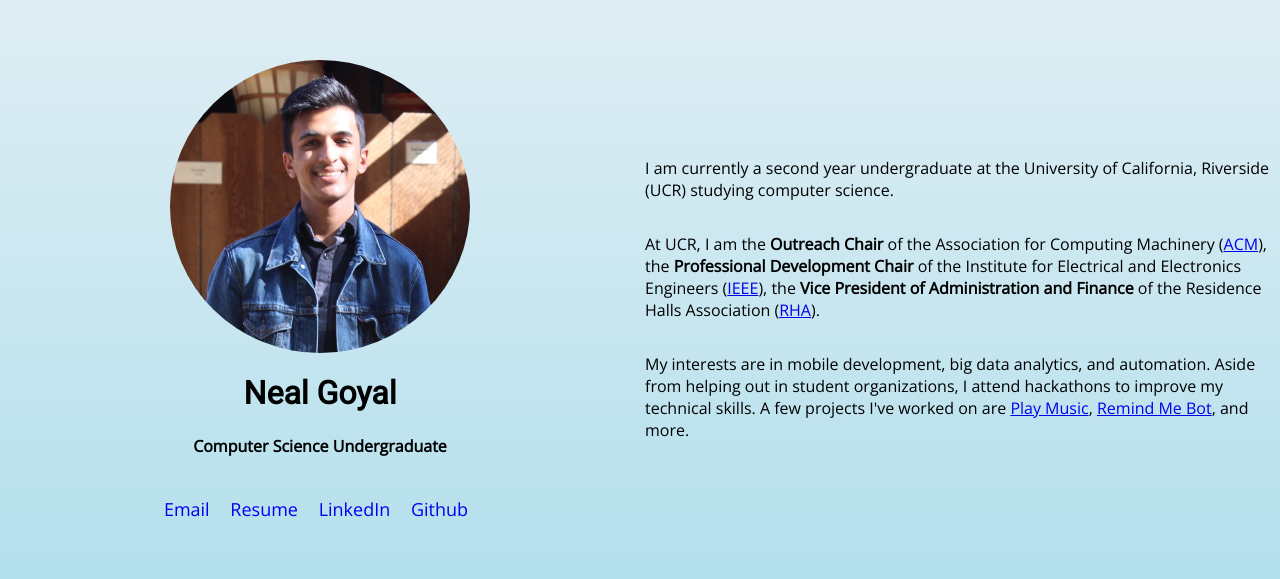
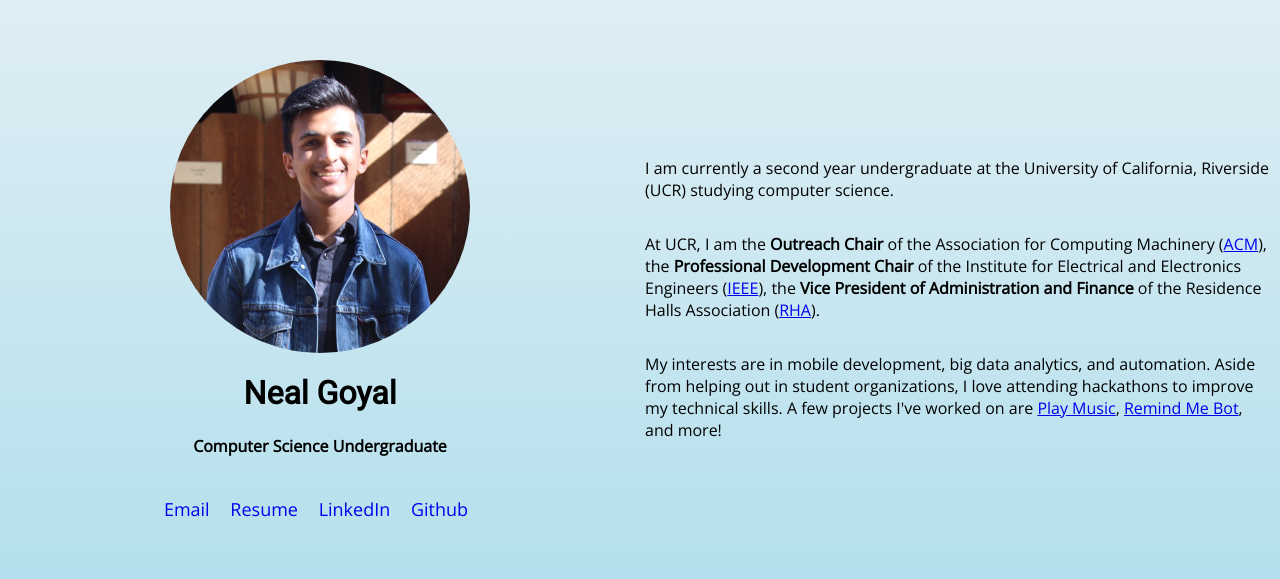
Before and after one commit to nealgoyal/nealgoyal.github.io, a plain HTML site: page index.html in a window 1280 px wide. Shown: the part 101-680 px from the top of the page. Drawn offline with nearby package versions, Linux system fonts and the light colour scheme.

Commit message:
Updated bio

```diff
--- a/index.html
+++ b/index.html
@@ -27,9 +27,9 @@
         Residence Halls Association (<a href="https://rhaucr.wordpress.com">RHA</a>).<p>
 
         My interests are in mobile development, big data analytics, and automation. Aside from helping out in student organizations,
-        I attend hackathons to improve my technical skills. A few projects I've worked on are
+        I love attending hackathons to improve my technical skills. A few projects I've worked on are
         <a href="https://github.com/nealgoyal/hackpoly18">Play Music</a>, <a href="https://github.com/ptumb001/remindme_bot">Remind Me Bot</a>,
-        and more.
+        and more!
       </p>
     </div>
   </div>
```
